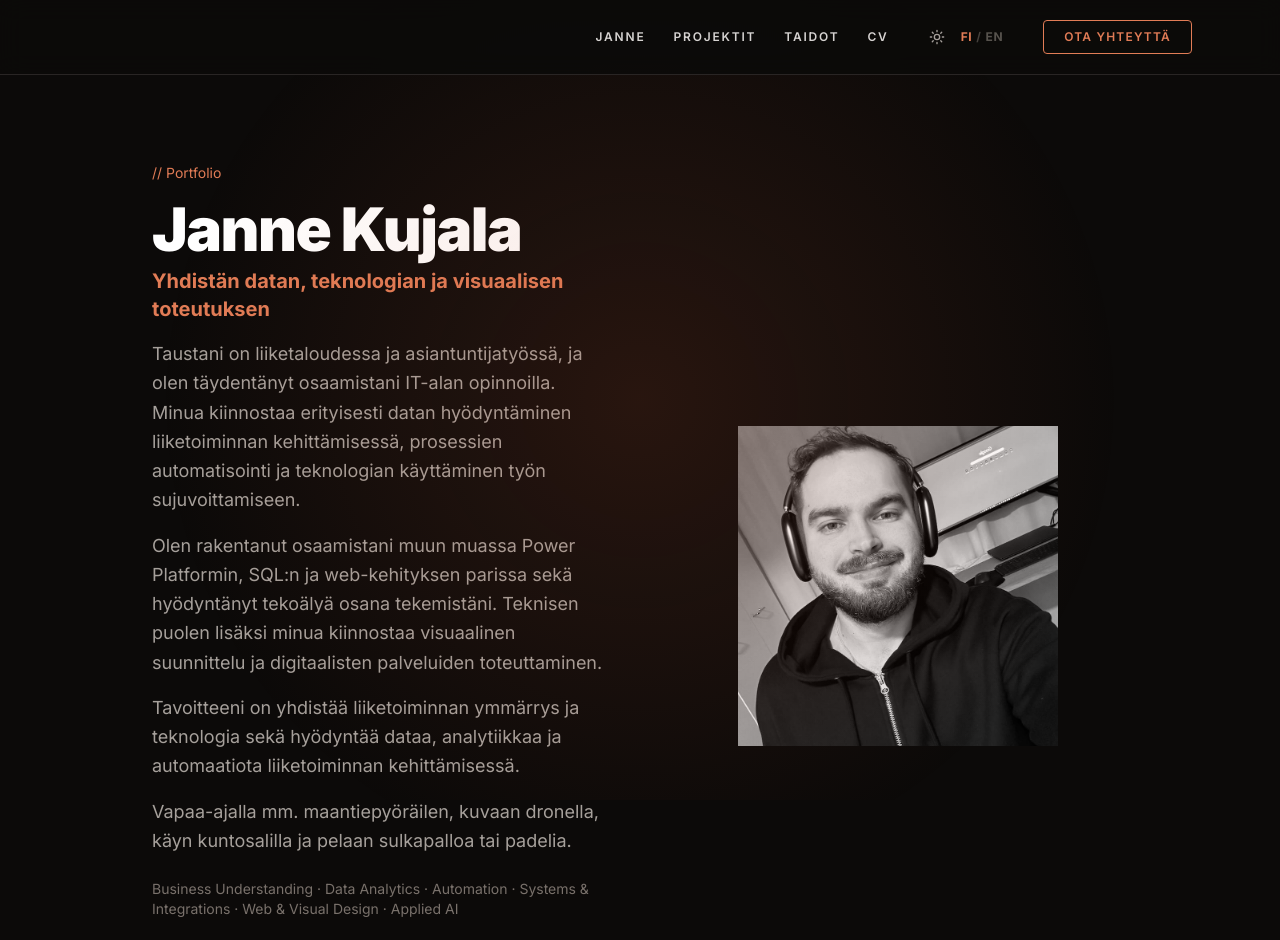
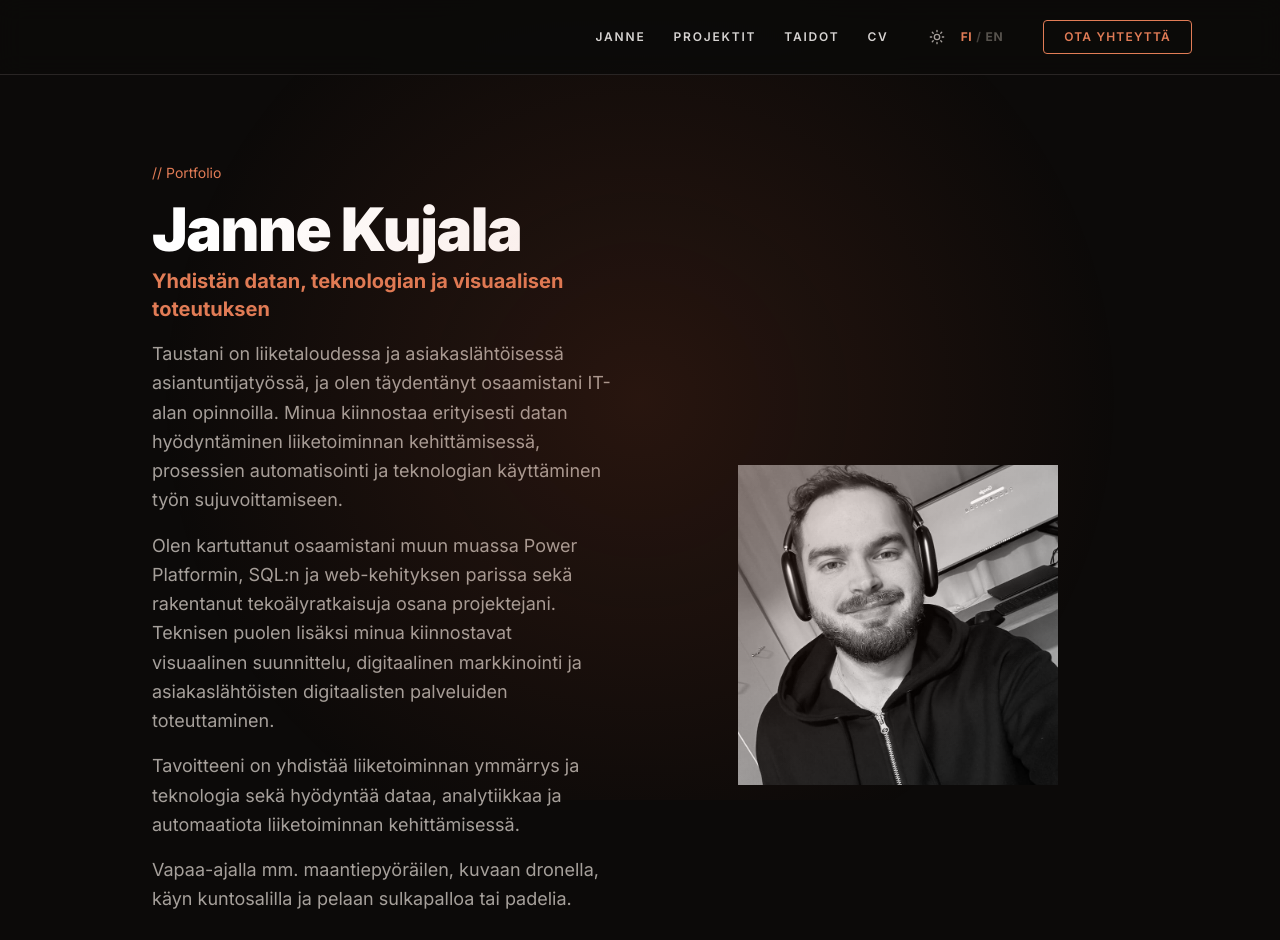
Before and after one commit to codejja/portfolio, a Next.js app: page / in a window 1280 px wide. Shown: the top 940 px of the page. Built offline with nearby package versions, Linux system fonts and the light colour scheme.

Commit message:
Update hero text, keywords and contact form project

```diff
--- a/app/components/Hero.jsx
+++ b/app/components/Hero.jsx
@@ -9,8 +9,8 @@ const text = {
     label: "Portfolio",
     role: "Yhdistän datan, teknologian ja visuaalisen toteutuksen",
     description: [
-      "Taustani on liiketaloudessa ja asiantuntijatyössä, ja olen täydentänyt osaamistani IT-alan opinnoilla. Minua kiinnostaa erityisesti datan hyödyntäminen liiketoiminnan kehittämisessä, prosessien automatisointi ja teknologian käyttäminen työn sujuvoittamiseen.",
-      "Olen rakentanut osaamistani muun muassa Power Platformin, SQL:n ja web-kehityksen parissa sekä hyödyntänyt tekoälyä osana tekemistäni. Teknisen puolen lisäksi minua kiinnostaa visuaalinen suunnittelu ja digitaalisten palveluiden toteuttaminen.",
+      "Taustani on liiketaloudessa ja asiakaslähtöisessä asiantuntijatyössä, ja olen täydentänyt osaamistani IT-alan opinnoilla. Minua kiinnostaa erityisesti datan hyödyntäminen liiketoiminnan kehittämisessä, prosessien automatisointi ja teknologian käyttäminen työn sujuvoittamiseen.",
+      "Olen kartuttanut osaamistani muun muassa Power Platformin, SQL:n ja web-kehityksen parissa sekä rakentanut tekoälyratkaisuja osana projektejani. Teknisen puolen lisäksi minua kiinnostavat visuaalinen suunnittelu, digitaalinen markkinointi ja asiakaslähtöisten digitaalisten palveluiden toteuttaminen.",
       "Tavoitteeni on yhdistää liiketoiminnan ymmärrys ja teknologia sekä hyödyntää dataa, analytiikkaa ja automaatiota liiketoiminnan kehittämisessä.",
       "Vapaa-ajalla mm. maantiepyöräilen, kuvaan dronella, käyn kuntosalilla ja pelaan sulkapalloa tai padelia.",
     ],
@@ -21,8 +21,8 @@ const text = {
     label: "Portfolio",
     role: "I bring data, technology and visual execution together.",
     description: [
-      "My background is in business and specialist work, and I have complemented my experience with studies in IT. I’m particularly interested in using data to support business development, automating processes, and using technology to make work more efficient.",
-      "I have developed my skills in areas such as Power Platform, SQL, and web development, while also using AI as part of my work. Alongside the technical side, I’m interested in visual design and creating digital services.",
+      "My background is in business and customer-focused specialist work, and I have complemented my experience with studies in IT. I’m particularly interested in using data to support business development, automating processes, and using technology to make work more efficient.",
+      "I have built my skills in areas such as Power Platform, SQL, and web development, and have built AI solutions as part of my projects. Alongside the technical side, I’m interested in visual design, digital marketing, and creating customer-centric digital services.",
       "My goal is to combine business understanding with technology and use data, analytics, and automation to support business development.",
       "Outside of work and studies, I enjoy road cycling, drone photography, going to the gym, and playing badminton or padel.",
     ],
@@ -35,7 +35,7 @@ export default function Hero() {
   const { lang } = useLanguage();
   const t = text[lang];
 
-  const skills = ["Business Understanding", "Data Analytics", "Automation", "Systems & Integrations", "Web & Visual Design", "Applied AI"];
+  const skills = ["Business Understanding", "Data Analytics", "Automation", "Systems & Integrations", "Web & Visual Design", "Customer Experience", "Applied AI"];
 
   return (
     <section className="py-6">
--- a/app/projects/projectsData/yhteydenottolomake.js
+++ b/app/projects/projectsData/yhteydenottolomake.js
@@ -7,10 +7,10 @@ export const yhteydenottolomake = {
   },
   status: { fi: "Kurssiprojekti, ryhmätyö", en: "Course project, group work" },
   summary: {
-    fi: "Web-ohjelmoinnin ryhmäprojektissa toteutin PHP:llä ylläpitopaneelin, joka listaa tietokantaan tallentuneet yhteydenottolomakkeen viestit uusimmasta vanhimpaan. Osa laajempaa neljän hengen ryhmäprojektia, jossa koko lomake-tallennus-ylläpito-ketju rakennettiin PHP:llä ja MySQL:llä.",
-    en: "In a group web-programming project I built the PHP admin panel that lists contact-form submissions stored in the database, newest first. Part of a larger four-person group project where the whole form-storage-admin chain was built with PHP and MySQL.",
+    fi: "Web-ohjelmoinnin ryhmäprojektissa toteutin PHP:llä ylläpitopaneelin, joka listaa tietokantaan tallentuneet yhteydenottolomakkeen viestit uusimmasta vanhimpaan. Osa laajempaa neljän hengen ryhmäprojektia, jossa koko lomake-tallennus-ylläpito-ketju rakennettiin PHP:llä ja MySQL:llä. Projekti toteutettiin Scrum-työtavalla Jiraa ja Confluencea hyödyntäen, ja sivustolle laadittiin vaatimusmäärittely.",
+    en: "In a group web-programming project I built the PHP admin panel that lists contact-form submissions stored in the database, newest first. Part of a larger four-person group project where the whole form-storage-admin chain was built with PHP and MySQL. The project was run using Scrum with Jira and Confluence, and a requirements specification was written for the site.",
   },
-  technologies: ["PHP", "MySQL", "JavaScript (Fetch API)", "HTML/CSS"],
+  technologies: ["PHP", "MySQL", "JavaScript (Fetch API)", "HTML/CSS", "Scrum", "Jira", "Confluence"],
   githubUrl: "#",
   liveUrl: "#",
   hasDetail: true,
@@ -51,13 +51,13 @@ export const yhteydenottolomake = {
         en: "The admin panel shows each message's sender, email, and timestamp in one view, with edit and delete links.",
       },
       {
-        fi: "Ryhmätyö jaettiin selkeästi neljän hengen kesken (lomakkeen tallennus, ylläpitopaneeli, muokkaus/poisto, navigointi), ja työnjako dokumentoitiin omalle sivulleen.",
-        en: "The group work was clearly split across four people (form storage, admin panel, edit/delete, navigation), and the task division was documented on its own page.",
+        fi: "Ryhmätyö toteutettiin Scrum-työtavalla: tehtävät jaettiin neljän hengen kesken (lomakkeen tallennus, ylläpitopaneeli, muokkaus/poisto, navigointi) ja niitä seurattiin Jirassa. Sivustolle laadittiin vaatimusmäärittely, ja dokumentaatio sekä työnjako koottiin Confluenceen.",
+        en: "The group work followed Scrum: tasks were split across four people (form storage, admin panel, edit/delete, navigation) and tracked in Jira. A requirements specification was written for the site, and the documentation and task division were compiled in Confluence.",
       },
     ],
     reflection: {
-      fi: "Jatkokehityksenä tietokantatunnukset siirtäisin pois suoraan koodista ympäristömuuttujiin, ja .htaccess-suojauksen sijaan rakentaisin oikean kirjautumisen istunnonhallinnalla.",
-      en: "As a next step, I'd move the database credentials out of the code into environment variables, and replace the .htaccess protection with a proper login using session management.",
+      fi: "Jatkokehityksenä siirtäisin tietokantatunnukset pois koodista ympäristömuuttujiin, jotta ne eivät päädy versionhallintaan. .htaccess-suojauksen tilalle rakentaisin oikean kirjautumisen istunnonhallinnalla ja salasanatiivisteillä, jolloin käyttäjillä voisi olla omat tunnukset ja uloskirjautuminen toimisi luotettavasti.",
+      en: "As a next step, I'd move the database credentials out of the code into environment variables so they never end up in version control. Instead of .htaccess protection, I'd build a proper login with session management and password hashing, so users could have their own accounts and logout would work reliably.",
     },
     images: [
       { src: "/images/projects/yhteydenottolomake/01-yhteydenottolomake.jpg", alt: { fi: "Yhteydenottolomake käyttäjän näkymässä", en: "The contact form from the user's view" } },
```
